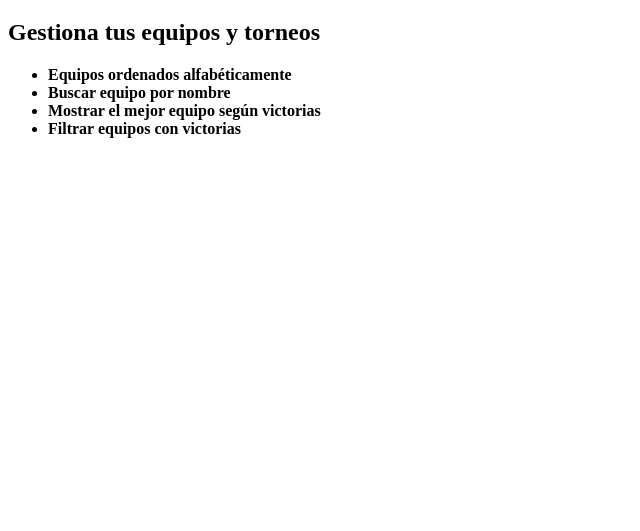
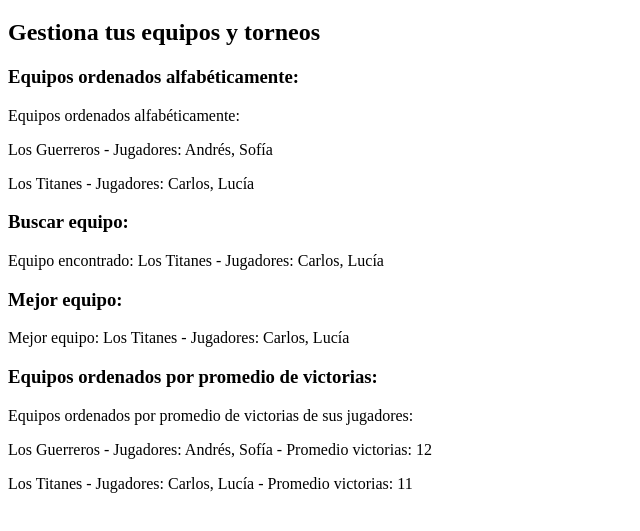
Before and after one commit to mcalex468/JavaScriptPOO, a plain HTML site: page Torneo/index.html in a window 1280 px wide. Shown: the part 61-592 px from the top of the page, without its empty margins (0-640 px from the left). Drawn offline with Linux system fonts and the light colour scheme.

Commit message:
commit torneos

```diff
--- a/Torneo/Equipo.js
+++ b/Torneo/Equipo.js
@@ -1,8 +1,8 @@
 // Equipo.js
 export class Equipo {
-    constructor(nombre, jugadores, victorias = 0, derrotas = 0, puntos = 0) {
+    constructor(nombre, jugadores = [], victorias = 0, derrotas = 0, puntos = 0) {
         this.nombre = nombre;
-        this.jugadores = jugadores || [];
+        this.jugadores = jugadores;
         this.victorias = victorias;
         this.derrotas = derrotas;
         this.puntos = puntos;
@@ -20,7 +20,14 @@ export class Equipo {
         return totalPuntaje / this.jugadores.length;
     }
 
-    // Método para obtener un equipo representado por sus jugadores
+    // Método para calcular el promedio de victorias de los jugadores
+    calcularPromedioVictorias() {
+        if (this.jugadores.length === 0) return 0;
+        const totalVictorias = this.jugadores.reduce((total, jugador) => total + jugador.victorias, 0);
+        return totalVictorias / this.jugadores.length;
+    }
+
+    // Método para mostrar el equipo
     mostrarEquipo() {
         return `${this.nombre} - Jugadores: ${this.jugadores.map(j => j.nombre).join(', ')}`;
     }
--- a/Torneo/Jugador.js
+++ /dev/null
@@ -1,19 +0,0 @@
-// Jugador.js
-export class Jugador {
-    constructor(nombre, edad, nivel, puntaje) {
-        this.nombre = nombre;
-        this.edad = edad;
-        this.nivel = nivel;
-        this.puntaje = puntaje;
-    }
-
-    // Método para actualizar el puntaje de un jugador
-    actualizarPuntaje(nuevoPuntaje) {
-        this.puntaje = nuevoPuntaje;
-    }
-
-    // Método para mostrar los detalles del jugador
-    mostrarJugador() {
-        return `${this.nombre} - Edad: ${this.edad}, Nivel: ${this.nivel}, Puntaje: ${this.puntaje}`;
-    }
-}
--- a/Torneo/Torneo.js
+++ b/Torneo/Torneo.js
@@ -1,5 +1,6 @@
+// Torneo.js
 import { Equipo } from './Equipo.js';
-// Torneo.js
+
 export class Torneo {
     constructor(nombre, fecha, ubicacion) {
         this.nombre = nombre;
@@ -8,7 +9,7 @@ export class Torneo {
         this.equipos = [];
     }
 
-    // Agregar equipo al torneo
+    // Agregar un equipo al torneo
     agregarEquipo(equipo) {
         if (equipo instanceof Equipo) {
             this.equipos.push(equipo);
@@ -27,15 +28,15 @@ export class Torneo {
         return this.equipos.find(equipo => equipo.nombre === nombre);
     }
 
-    // Obtener el mejor equipo según victorias
+    // Mostrar el mejor equipo según victorias
     mejorEquipo() {
         return this.equipos.reduce((mejor, equipo) => {
             return equipo.victorias > mejor.victorias ? equipo : mejor;
         }, this.equipos[0]);
     }
 
-    // Filtrar equipos por victorias
-    equiposPorVictorias() {
-        return this.equipos.filter(equipo => equipo.victorias > 0);
+    // Ordenar equipos por el promedio de victorias de sus jugadores
+    equiposOrdenadosPorPromedioVictorias() {
+        return this.equipos.sort((a, b) => b.calcularPromedioVictorias() - a.calcularPromedioVictorias());
     }
 }
--- a/Torneo/index.html
+++ b/Torneo/index.html
@@ -11,12 +11,22 @@
 <body>
     <h1>Torneo de Pádel 2025</h1>
     <h2>Gestiona tus equipos y torneos</h2>
-    <ul>
-        <li><strong>Equipos ordenados alfabéticamente</strong></li>
-        <li><strong>Buscar equipo por nombre</strong></li>
-        <li><strong>Mostrar el mejor equipo según victorias</strong></li>
-        <li><strong>Filtrar equipos con victorias</strong></li>
-    </ul>
+
+    <div id="alfabetico">
+        <h3>Equipos ordenados alfabéticamente:</h3>
+    </div>
+
+    <div id="buscado">
+        <h3>Buscar equipo:</h3>
+    </div>
+
+    <div id="mejor">
+        <h3>Mejor equipo:</h3>
+    </div>
+
+    <div id="promedio">
+        <h3>Equipos ordenados por promedio de victorias:</h3>
+    </div>
 </body>
 
 </html>
--- a/Torneo/index.js
+++ b/Torneo/index.js
@@ -1,42 +1,90 @@
 import { Torneo } from './Torneo.js';
 import { Equipo } from './Equipo.js';
-import { Jugador } from './Jugador.js';
 
-// Crear jugadores
-const jugador1 = new Jugador("Carlos", 25, 4, 1200);
-const jugador2 = new Jugador("Lucía", 24, 3, 1000);
-const jugador3 = new Jugador("Andrés", 30, 5, 1500);
-const jugador4 = new Jugador("Sofía", 22, 2, 800);
+// Datos JSON del torneo y equipos
+const datos = {
+    "torneo": {
+        "nombre": "Torneo de Pádel 2025",
+        "fecha": "2025-05-12",
+        "ubicacion": "Madrid"
+    },
+    "equipos": [
+        {
+            "nombre": "Los Titanes",
+            "jugadores": [
+                { "nombre": "Carlos", "edad": 25, "nivel": 4, "puntaje": 1200, "victorias": 12 },
+                { "nombre": "Lucía", "edad": 24, "nivel": 3, "puntaje": 1000, "victorias": 10 }
+            ],
+            "victorias": 5,
+            "derrotas": 2,
+            "puntos": 12
+        },
+        {
+            "nombre": "Los Guerreros",
+            "jugadores": [
+                { "nombre": "Andrés", "edad": 30, "nivel": 5, "puntaje": 1500, "victorias": 15 },
+                { "nombre": "Sofía", "edad": 22, "nivel": 2, "puntaje": 800, "victorias": 9 }
+            ],
+            "victorias": 4,
+            "derrotas": 3,
+            "puntos": 10
+        }
+    ]
+};
 
-// Crear equipos
-const equipo1 = new Equipo("Los Titanes", [jugador1, jugador2], 5, 2, 12);
-const equipo2 = new Equipo("Los Guerreros", [jugador3, jugador4], 4, 3, 10);
+// Función para cargar los datos del torneo
+function cargarTorneo() {
+    const data = datos;
 
-// Crear torneo
-const torneo = new Torneo("Torneo de Pádel", "2025-05-12", "Madrid");
+    // Crear el torneo
+    const torneo = new Torneo(data.torneo.nombre, data.torneo.fecha, data.torneo.ubicacion);
 
-// Agregar equipos al torneo
-torneo.agregarEquipo(equipo1);
-torneo.agregarEquipo(equipo2);
+    // Crear los equipos a partir de los datos del JSON
+    data.equipos.forEach(equipoData => {
+        const jugadores = equipoData.jugadores.map(jugador => {
+            return { nombre: jugador.nombre, edad: jugador.edad, nivel: jugador.nivel, puntaje: jugador.puntaje, victorias: jugador.victorias };
+        });
+        const equipo = new Equipo(equipoData.nombre, jugadores, equipoData.victorias, equipoData.derrotas, equipoData.puntos);
+        torneo.agregarEquipo(equipo);
+    });
 
-// Mostrar equipos ordenados alfabéticamente
-console.log("Equipos ordenados alfabéticamente:");
+    return torneo;
+}
+
+// Función para mostrar resultados en el DOM
+function muestraResultadoDOM(identificador, resultado) {
+    let content = document.getElementById(identificador);
+    let p = document.createElement("p");
+    p.innerHTML = resultado;
+    content.appendChild(p);
+}
+
+// Función para inicializar el torneo y mostrar los resultados
+function init() {
+    const torneo = cargarTorneo();
+
+    // Listar equipos ordenados alfabéticamente
+    muestraResultadoDOM("alfabetico", "Equipos ordenados alfabéticamente:");
     const equiposAlfabeticos = torneo.listarEquipos();
-equiposAlfabeticos.forEach(equipo => console.log(equipo.mostrarEquipo()));
+    equiposAlfabeticos.forEach(equipo => muestraResultadoDOM("alfabetico", equipo.mostrarEquipo()));
 
     // Buscar un equipo específico
     const equipoBuscado = torneo.buscarEquipo("Los Titanes");
     if (equipoBuscado) {
-    console.log("Equipo encontrado:", equipoBuscado.mostrarEquipo());
+        muestraResultadoDOM("buscado", `Equipo encontrado: ${equipoBuscado.mostrarEquipo()}`);
     } else {
-    console.log("Equipo no encontrado");
+        muestraResultadoDOM("buscado", "Equipo no encontrado");
     }
 
     // Mostrar el mejor equipo por victorias
     const mejorEquipo = torneo.mejorEquipo();
-console.log("Mejor equipo:", mejorEquipo.mostrarEquipo());
+    muestraResultadoDOM("mejor", `Mejor equipo: ${mejorEquipo.mostrarEquipo()}`);
 
-// Filtrar equipos con victorias
-console.log("Equipos con victorias:");
-const equiposConVictorias = torneo.equiposPorVictorias();
-equiposConVictorias.forEach(equipo => console.log(equipo.mostrarEquipo()));
+    // Mostrar los equipos ordenados por promedio de victorias de sus jugadores
+    muestraResultadoDOM("promedio", "Equipos ordenados por promedio de victorias de sus jugadores:");
+    const equiposPorPromedio = torneo.equiposOrdenadosPorPromedioVictorias();
+    equiposPorPromedio.forEach(equipo => muestraResultadoDOM("promedio", `${equipo.mostrarEquipo()} - Promedio victorias: ${equipo.calcularPromedioVictorias()}`));
+}
+
+// Ejecutar la función init cuando la página esté lista
+window.onload = init;
```
Lines whose indentation alone changed are shown as unchanged.
